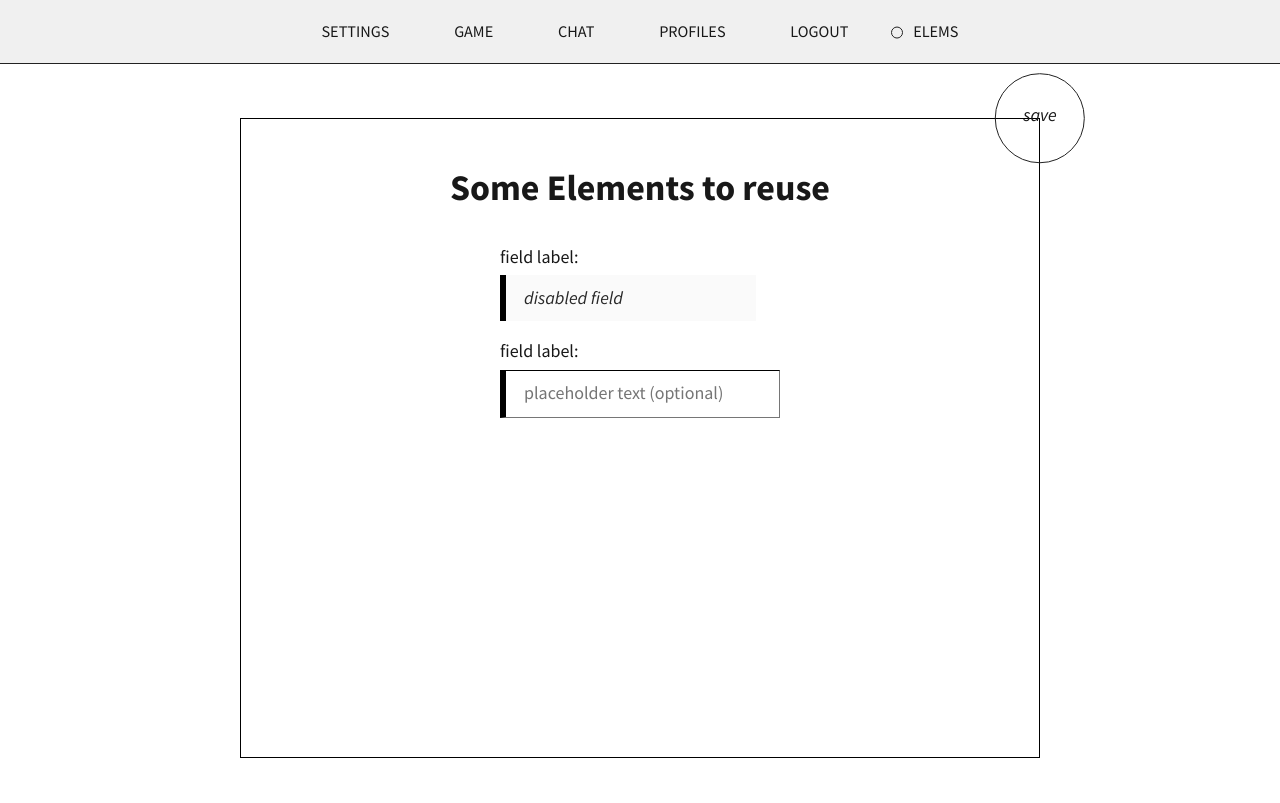
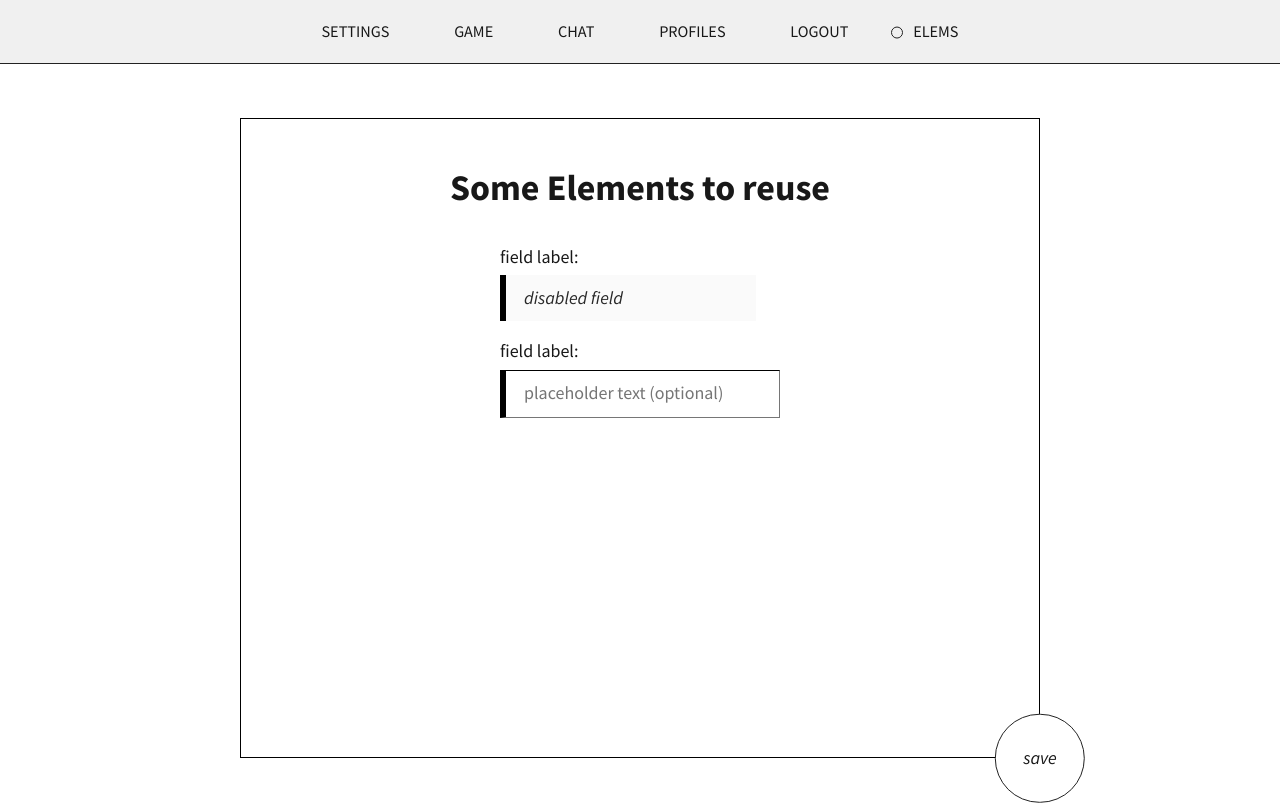
Before and after one commit to Liryvian/ft_transcendence, a Vue app in the folder frontend/: page /elements-to-reuse in a window 1280 px wide. Built offline with nearby package versions, Linux system fonts and the light colour scheme.

Commit message:
a button

```diff
--- a/frontend/src/assets/main.css
+++ b/frontend/src/assets/main.css
@@ -35,13 +35,25 @@ a {
 .page_button {
 	position: absolute;
 	z-index: 50;
+	right: 0;
+	top: 0;
+	transform: translate(50%,-50%);
+}
+
+.pb_bottom {
+	top: auto;
+	bottom: 0;
+	transform: translate(50%, 50%);
+}
+
+.page_button a {
 	padding: 1.5em;
 	border: var(--border-width) solid var(--color-border);
 	border-radius: 50%;
 	aspect-ratio: 1/1;
-	right: 0;
-	top: 0;
-	transform: translate(50%,-50%);
+	background: var(--color-background);
+	line-height: 1.8;
+	display: block;
 }
 
 
--- a/frontend/src/views/ElementsToReuse.vue
+++ b/frontend/src/views/ElementsToReuse.vue
@@ -6,6 +6,7 @@
 
             <h1>Some Elements to reuse</h1>
 
+            <!-- Without pb_bottom it's positioned on the top -->
             <div class="page_button pb_bottom">
                 <a href="#">save</a>
             </div>
```
